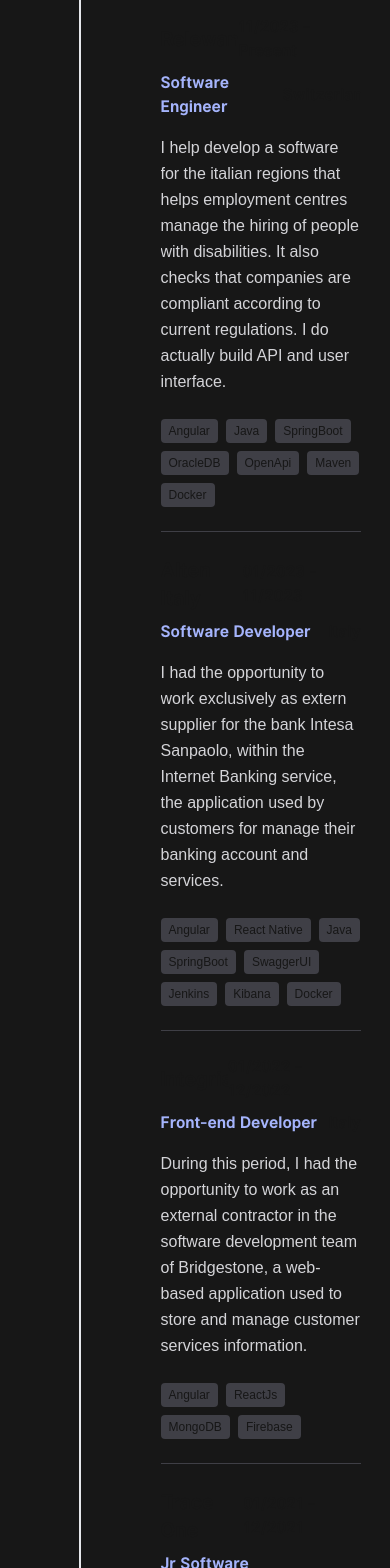
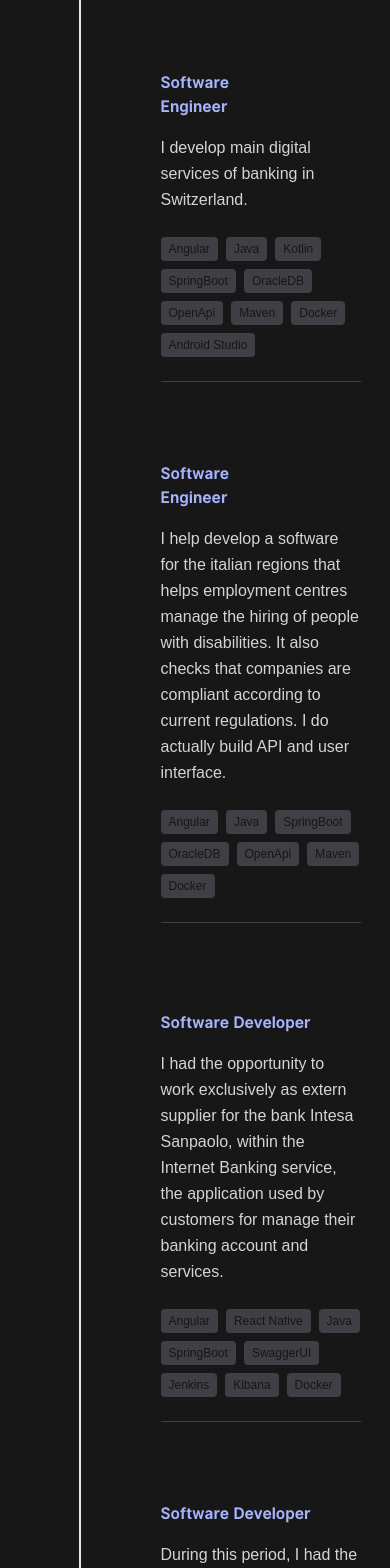
Before and after one commit to Giacomop19/temporary-porfolio, a Next.js app: page / in a window 390 px wide. Shown: the part 3840-5408 px from the top of the page. Built offline with nearby package versions, Linux system fonts and the light colour scheme.

Commit message:
fixing mobile view on experience section-2

```diff
--- a/src/app/experience/page.tsx
+++ b/src/app/experience/page.tsx
@@ -4,35 +4,71 @@ export default function Experience(){
             <div className="flex items-center gap-8 mb-12" style={{flexDirection:"row-reverse"}}>
                 <div className="w-full h-[1px] bg-zinc-700"></div>
                     <h2>
-                        <div className="relative overflow-hidden w-fit">
+                        <div className="relative w-fit">
                             <div style={{opacity: 1, transform: "none"}}><span className="text-3xl md:text-5xl font-black text-end">Experience<span className="text-indigo-500">.</span></span></div>
-                                <div className="absolute bottom-1 left-0 right-0 top-1 z-20 bg-indigo-500" style={{left: "100%"}}></div>
+                                </div>
+                    </h2>
+            </div>
+            {/* --- EXPERIENCE 0 -- */}
+            <div className="mb-6 border-b pb-6 border-zinc-700">
+                <div className="flex items-center justify-between gap-10 mb-2">
+                    <div className="relative w-fit">
+                        <div style={{opacity: 1, transform: "none"}}><span className="font-bold text-xl">Avaloq</span></div>
+                    </div>
+                    <div className="relative w-fit">
+                        <div style={{opacity: 1, transform: "none"}}><span className="font-bold  ">01/2025 - present</span></div>
+                    </div>
+                </div>
+                <div className="flex items-center justify-between mb-4">
+                    <div className="relative w-fit">
+                        <div style={{opacity: 1, transform: "none"}}><span className="text-indigo-300 font-bold">Software Engineer</span></div>
+                    </div>
+                    <div className="relative  w-fit">
+                        <div style={{opacity: 1, transform: "none"}}><span className="font-bold">Switzerland</span></div>
+                    </div>
+                </div>
+                <div className="relative w-fit">
+                    <div style={{opacity: 1, transform: "none"}}>
+                        <p className="mb-6 text-zinc-300 leading-relaxed">I develop main digital services of banking in Switzerland.
+                        </p>
+                    </div>
+                </div>
+                <div className="relative w-fit">
+                    <div style={{opacity: 1, transform: "none"}}>
+                        <div className="flex flex-wrap gap-2">
+                            <span className="text-xs px-2 py-1 rounded bg-zinc-700">Angular</span>
+                            <span className="text-xs px-2 py-1 rounded bg-zinc-700">Java</span>
+                            <span className="text-xs px-2 py-1 rounded bg-zinc-700">Kotlin</span>
+                            <span className="text-xs px-2 py-1 rounded bg-zinc-700">SpringBoot</span>
+                            <span className="text-xs px-2 py-1 rounded bg-zinc-700">OracleDB</span>
+                            <span className="text-xs px-2 py-1 rounded bg-zinc-700">OpenApi</span>
+                            <span className="text-xs px-2 py-1 rounded bg-zinc-700">Maven</span>
+                            <span className="text-xs px-2 py-1 rounded bg-zinc-700">Docker</span>
+                            <span className="text-xs px-2 py-1 rounded bg-zinc-700">Android Studio</span>
                         </div>
-                    </h2>
+                    </div>
+                    <div className="absolute bottom-1 left-0 right-0 top-1 z-20 bg-indigo-500" style={{left: "100%"}}></div>
+                </div>
             </div>
             {/* --- EXPERIENCE 1 -- */}
             <div className="mb-6 border-b pb-6 border-zinc-700">
-                <div className="flex items-center justify-between mb-2">
-                    <div className="relative overflow-hidden w-fit">
+                <div className="flex items-center justify-between mb-2 gap-10">
+                    <div className="relative  w-fit">
                         <div style={{opacity: 1, transform: "none"}}><span className="font-bold text-xl">Relewant</span></div>
-                        <div className="absolute bottom-1 left-0 right-0 top-1 z-20 bg-indigo-500" style={{left: "100%"}}></div>
                     </div>
-                    <div className="relative overflow-hidden w-fit">
-                        <div style={{opacity: 1, transform: "none"}}><span className="font-bold">11/2023 - Present</span></div>
-                        <div className="absolute bottom-1 left-0 right-0 top-1 z-20 bg-indigo-500" style={{left: "100%"}}></div>
+                    <div className="relative w-fit">
+                        <div style={{opacity: 1, transform: "none"}}><span className="font-bold ">07/2023 - 12/2024</span></div>
                     </div>
                 </div>
                 <div className="flex items-center justify-between mb-4">
-                    <div className="relative overflow-hidden w-fit">
+                    <div className="relative w-fit">
                         <div style={{opacity: 1, transform: "none"}}><span className="text-indigo-300 font-bold">Software Engineer</span></div>
-                            <div className="absolute bottom-1 left-0 right-0 top-1 z-20 bg-indigo-500" style={{left: "100%"}}></div>
-                    </div>
-                    <div className="relative overflow-hidden w-fit">
+                        </div>
+                    <div className="relative w-fit">
                         <div style={{opacity: 1, transform: "none"}}><span className="font-bold">Switzerland</span></div>
-                        <div className="absolute bottom-1 left-0 right-0 top-1 z-20 bg-indigo-500" style={{left: "100%"}}></div>
                     </div>
                 </div>
-                <div className="relative overflow-hidden w-fit">
+                <div className="relative w-fit">
                     <div style={{opacity: 1, transform: "none"}}>
                         <p className="mb-6 text-zinc-300 leading-relaxed">I help develop a software for the italian regions that helps employment centres manage the hiring of people with disabilities. It also checks that companies are compliant according to current regulations.
                             I do actually build API and user interface.
@@ -40,7 +76,7 @@ export default function Experience(){
                     </div>
                     <div className="absolute bottom-1 left-0 right-0 top-1 z-20 bg-indigo-500" style={{left: "100%"}}></div>
                 </div>
-                <div className="relative overflow-hidden w-fit">
+                <div className="relative w-fit">
                     <div style={{opacity: 1, transform: "none"}}>
                         <div className="flex flex-wrap gap-2">
                             <span className="text-xs px-2 py-1 rounded bg-zinc-700">Angular</span>
@@ -57,34 +93,30 @@ export default function Experience(){
             </div>
             {/* --- EXPERIENCE 2 -- */}
             <div className="mb-6 border-b pb-6 border-zinc-700">
-                <div className="flex items-center justify-between mb-2">
-                    <div className="relative overflow-hidden w-fit">
+                <div className="flex items-center justify-between mb-2 gap-10">
+                    <div className="relative w-fit">
                         <div style={{opacity: 1, transform: "none"}}><span className="font-bold text-xl">Alten Italy</span></div>
-                        <div className="absolute bottom-1 left-0 right-0 top-1 z-20 bg-indigo-500" style={{left: "100%"}}></div>
                     </div>
-                    <div className="relative overflow-hidden w-fit">
-                        <div style={{opacity: 1, transform: "none"}}><span className="font-bold">01/2023 - 11/2023</span></div>
-                        <div className="absolute bottom-1 left-0 right-0 top-1 z-20 bg-indigo-500" style={{left: "100%"}}></div>
+                    <div className="relative w-fit">
+                        <div style={{opacity: 1, transform: "none"}}><span className="font-bold ">01/2022 - 06/2023</span></div>
                     </div>
                 </div>
                 <div className="flex items-center justify-between mb-4">
-                    <div className="relative overflow-hidden w-fit">
+                    <div className="relative w-fit">
                         <div style={{opacity: 1, transform: "none"}}><span className="text-indigo-300 font-bold">Software Developer</span></div>
-                            <div className="absolute bottom-1 left-0 right-0 top-1 z-20 bg-indigo-500" style={{left: "100%"}}></div>
-                    </div>
-                    <div className="relative overflow-hidden w-fit">
+                        </div>
+                    <div className="relative w-fit">
                         <div style={{opacity: 1, transform: "none"}}><span className="font-bold">Italy</span></div>
-                        <div className="absolute bottom-1 left-0 right-0 top-1 z-20 bg-indigo-500" style={{left: "100%"}}></div>
                     </div>
                 </div>
-                <div className="relative overflow-hidden w-fit">
+                <div className="relative w-fit">
                     <div style={{opacity: 1, transform: "none"}}>
                         <p className="mb-6 text-zinc-300 leading-relaxed">I had the opportunity to work exclusively as extern supplier for the bank Intesa Sanpaolo, within the Internet Banking service, the application used by customers for manage their banking account and services.
                         </p>
                     </div>
                     <div className="absolute bottom-1 left-0 right-0 top-1 z-20 bg-indigo-500" style={{left: "100%"}}></div>
                 </div>
-                <div className="relative overflow-hidden w-fit">
+                <div className="relative w-fit">
                     <div style={{opacity: 1, transform: "none"}}>
                         <div className="flex flex-wrap gap-2">
                             <span className="text-xs px-2 py-1 rounded bg-zinc-700">Angular</span>
@@ -102,34 +134,30 @@ export default function Experience(){
             </div>
             {/* --- EXPERIENCE 3 -- */}
             <div className="mb-6 border-b pb-6 border-zinc-700">
-                <div className="flex items-center justify-between mb-2">
-                    <div className="relative overflow-hidden w-fit">
+                <div className="flex items-center justify-between mb-2 gap-10">
+                    <div className="relative w-fit">
                         <div style={{opacity: 1, transform: "none"}}><span className="font-bold text-xl">Integris</span></div>
-                        <div className="absolute bottom-1 left-0 right-0 top-1 z-20 bg-indigo-500" style={{left: "100%"}}></div>
                     </div>
-                    <div className="relative overflow-hidden w-fit">
-                        <div style={{opacity: 1, transform: "none"}}><span className="font-bold">01/2022 - 12/2022</span></div>
-                        <div className="absolute bottom-1 left-0 right-0 top-1 z-20 bg-indigo-500" style={{left: "100%"}}></div>
+                    <div className="relative w-fit">
+                        <div style={{opacity: 1, transform: "none"}}><span className="font-bold ">01/2021 - 12/2021</span></div>
                     </div>
                 </div>
                 <div className="flex items-center justify-between mb-4">
-                    <div className="relative overflow-hidden w-fit">
-                        <div style={{opacity: 1, transform: "none"}}><span className="text-indigo-300 font-bold">Front-end Developer</span></div>
-                            <div className="absolute bottom-1 left-0 right-0 top-1 z-20 bg-indigo-500" style={{left: "100%"}}></div>
-                    </div>
-                    <div className="relative overflow-hidden w-fit">
+                    <div className="relative w-fit">
+                        <div style={{opacity: 1, transform: "none"}}><span className="text-indigo-300 font-bold">Software Developer</span></div>
+                        </div>
+                    <div className="relative w-fit">
                         <div style={{opacity: 1, transform: "none"}}><span className="font-bold">Italy</span></div>
-                        <div className="absolute bottom-1 left-0 right-0 top-1 z-20 bg-indigo-500" style={{left: "100%"}}></div>
                     </div>
                 </div>
-                <div className="relative overflow-hidden w-fit">
+                <div className="relative w-fit">
                     <div style={{opacity: 1, transform: "none"}}>
                         <p className="mb-6 text-zinc-300 leading-relaxed">During this period, I had the opportunity to work as an external contractor in the software development team of Bridgestone, a web-based application used to store and manage customer services information.
                         </p>
                     </div>
                     <div className="absolute bottom-1 left-0 right-0 top-1 z-20 bg-indigo-500" style={{left: "100%"}}></div>
                 </div>
-                <div className="relative overflow-hidden w-fit">
+                <div className="relative w-fit">
                     <div style={{opacity: 1, transform: "none"}}>
                         <div className="flex flex-wrap gap-2">
                             <span className="text-xs px-2 py-1 rounded bg-zinc-700">Angular</span>
@@ -143,34 +171,30 @@ export default function Experience(){
             </div>
             {/* --- EXPERIENCE 4 -- */}
             <div className="mb-6 border-b pb-6 border-zinc-700">
-                <div className="flex items-center justify-between mb-2">
-                    <div className="relative overflow-hidden w-fit">
+                <div className="flex items-center justify-between mb-2 gap-10">
+                    <div className="relative w-fit">
                         <div style={{opacity: 1, transform: "none"}}><span className="font-bold text-xl">Trace One</span></div>
-                        <div className="absolute bottom-1 left-0 right-0 top-1 z-20 bg-indigo-500" style={{left: "100%"}}></div>
                     </div>
-                    <div className="relative overflow-hidden w-fit">
-                        <div style={{opacity: 1, transform: "none"}}><span className="font-bold">01/2021 - 12/2021</span></div>
-                        <div className="absolute bottom-1 left-0 right-0 top-1 z-20 bg-indigo-500" style={{left: "100%"}}></div>
+                    <div className="relative w-fit">
+                        <div style={{opacity: 1, transform: "none"}}><span className="font-bold ">01/2020 - 12/2020</span></div>
                     </div>
                 </div>
                 <div className="flex items-center justify-between mb-4">
-                    <div className="relative overflow-hidden w-fit">
+                    <div className="relative w-fit">
                         <div style={{opacity: 1, transform: "none"}}><span className="text-indigo-300 font-bold">Jr Software Developer</span></div>
-                            <div className="absolute bottom-1 left-0 right-0 top-1 z-20 bg-indigo-500" style={{left: "100%"}}></div>
-                    </div>
-                    <div className="relative overflow-hidden w-fit">
+                        </div>
+                    <div className="relative w-fit">
                         <div style={{opacity: 1, transform: "none"}}><span className="font-bold">Italy</span></div>
-                        <div className="absolute bottom-1 left-0 right-0 top-1 z-20 bg-indigo-500" style={{left: "100%"}}></div>
                     </div>
                 </div>
-                <div className="relative overflow-hidden w-fit">
+                <div className="relative w-fit">
                     <div style={{opacity: 1, transform: "none"}}>
                         <p className="mb-6 text-zinc-300 leading-relaxed">I developed a Software application aimed to perform the business core. Main development using C# and .NET framework.
                         </p>
                     </div>
                     <div className="absolute bottom-1 left-0 right-0 top-1 z-20 bg-indigo-500" style={{left: "100%"}}></div>
                 </div>
-                <div className="relative overflow-hidden w-fit">
+                <div className="relative w-fit">
                     <div style={{opacity: 1, transform: "none"}}>
                         <div className="flex flex-wrap gap-2">
                             <span className="text-xs px-2 py-1 rounded bg-zinc-700">ASP .NET MVC</span>
```
